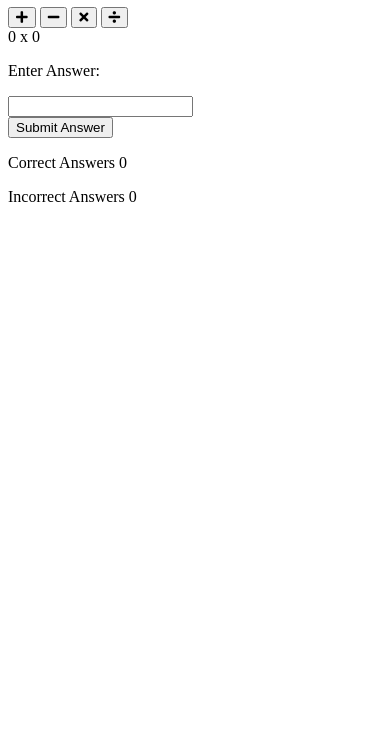
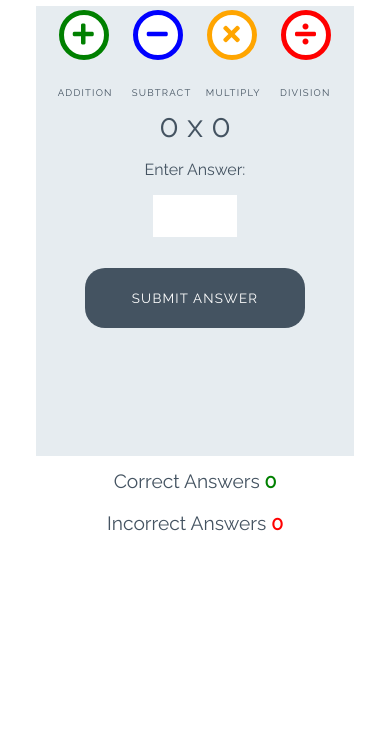
Before and after one commit to BeckySkel/love-maths, a plain HTML site: page index.html in a window 390 px wide. Shown: the part 112-844 px from the top of the page. Drawn offline with Linux system fonts and the light colour scheme.

Commit message:
Add styles for game

```diff
--- a/assets/css/style.css
+++ b/assets/css/style.css
@@ -0,0 +1,252 @@
+/* --------- Global style */
+
+body {
+    background-color: white;
+    font-family: "Raleway", sans-serif;
+    color: #445361;
+    text-align: center;
+}
+
+/* --------- Heading */
+
+.heading {
+    text-align: center;
+    font-size: 2.5rem;
+}
+
+.logo {
+    height: 40px;
+    padding-right: 5px;
+}
+
+/* --------- Game layout */
+
+.game-area {
+    background-color: #E6ECF0;
+    box-sizing: border-box;
+    width: 85%;
+    height: 65vh;
+    max-height: 450px;
+    max-width: 830px;
+    margin-left: auto;
+    margin-right: auto;
+    padding: 1%;
+}
+
+.question-area {
+    width: 50%;
+    font-size: 2rem;
+    margin: auto;
+    padding: 50px 0;
+}
+
+.question-area span {
+    padding: 0 15px;
+}
+
+.score-area {
+    margin: 5px auto;
+    width: 60%;
+    font-size: 1.2rem;
+}
+
+.controls-area {
+    width: 85%;
+    margin: 30px auto;
+}
+
+#score {
+    color: green;
+    font-weight: bold;
+}
+
+#incorrect {
+    color: red;
+    font-weight: bold;
+}
+
+.answer-message {
+    display: none;
+    font-size: 1rem;
+}
+
+#answer-box {
+    border: none;
+    color: #445361;
+    display: inline-block;
+    height: 40px;
+    width: 80px;
+    font-size: 1.2rem;
+}
+
+.scores {
+    display: inline-block;
+    padding: 25px;
+}
+
+/* --------- Buttons */
+
+.btn {
+    width: 220px;
+    height: 60px;
+    font-family: "Raleway", sans-serif;
+    text-transform: uppercase;
+    letter-spacing: 1.2px;
+    color: white;
+}
+
+.btn:focus {
+    outline: none;
+}
+
+.btn--big {
+    padding-top: 10px;
+    border-radius: 50%;
+    background-color: white;
+    border: 10px solid;
+    width: 100px;
+    height: 100px;
+    font-size: 3.2rem;
+    margin: 0 30px;
+    transition: all 0.5s;
+}
+
+.btn--big::after {
+    content: attr(data-type);
+    font-size: 1rem;
+    color: #445361;
+    position: relative;
+    bottom: -1.5rem;
+}
+
+.btn--blue {
+    border-color: blue;
+    color: blue;
+}
+
+.btn--blue:active,
+.btn--blue:hover {
+    background-color: darkblue;
+    color: white;
+}
+
+.btn--orange {
+    border-color: orange;
+    color: orange;
+}
+
+.btn--orange:active,
+.btn--orange:hover {
+    background-color: darkorange;
+    color: white;
+}
+
+.btn--red {
+    border-color: red;
+    color: red;
+}
+
+.btn--red:active,
+.btn--red:hover {
+    background-color: darkred;
+    color: white;
+}
+
+.btn--green {
+    border-color: green;
+    color: green;
+}
+
+.btn--green:active,
+.btn--green:hover {
+    background-color: darkgreen;
+    color: white;
+}
+
+.btn--gray {
+    margin-top: 25px;
+    background-color: #445361;
+    border: 1px transparent;
+    border-radius: 20px;
+}
+
+.btn--gray:active,
+.btn--gray:hover {
+    background-color: #0d1013;
+}
+
+/* --------- Media queries */
+
+@media (max-width: 414px) {
+    .controls-area {
+        width: 100%;
+    }
+
+    .btn--big {
+        margin: 0 10px;
+        padding: 5px;
+        border: 5px solid;
+        width: 50px;
+        height: 50px;
+        font-size: 1.5rem;
+    }
+
+    .btn--big::after {
+        font-size: 0.6rem;
+        left: -0.7rem;
+    }
+
+    .question-area {
+        padding: 10% 0;
+        width: 100%;
+    }
+
+    .question-area span {
+        padding: 0;
+    }
+
+    .answer-message {
+        display: block;
+    }
+
+    #answer-box {
+        display: block;
+        margin: 0 auto;
+    }
+    .btn--gray {
+        margin-top: 0;
+    }
+
+    .score-area {
+        width: 100%;
+    }
+
+    .scores {
+        margin: 0.5em auto;
+        display: block;
+        padding: 5px;
+    }
+
+    .heading {
+        font-size: 2rem;
+    }
+}
+
+@media (max-width: 320px) {
+    .game-area {
+        height: 70vh;
+    }
+
+    .controls-area {
+        width: 75%;
+        margin: 10px auto;
+    }
+
+    .btn--big {
+        margin: 10px 10px;
+    }
+    .question-area {
+        padding: 10px 0;
+    }
+
+}
--- a/index.html
+++ b/index.html
@@ -16,16 +16,16 @@
 
     <div class="game-area">
         <div class="controls.area">
-            <button class="btn btn-big btn-green">
+            <button data-type="addition" class="btn btn--big btn--green">
                 <i class="fas fa-plus"></i>
             </button>
-            <button class="btn btn-big btn-blue">
+            <button data-type="subtract" class="btn btn--big btn--blue">
                 <i class="fas fa-minus"></i>
             </button>
-            <button class="btn btn-big btn-orange">
+            <button data-type="multiply" class="btn btn--big btn--orange">
                 <i class="fas fa-times"></i>
             </button>
-            <button class="btn btn-big btn-red">
+            <button data-type="division" class="btn btn--big btn--red">
                 <i class="fas fa-divide"></i>
             </button>
         </div>
@@ -39,7 +39,7 @@
             <p class="answer-message">Enter Answer:</p>
             <input id="answer-box" type="number">
         </div>
-        <button class="btn btn-gray">Submit Answer</button>
+        <button data-type="submit" class="btn btn--gray">Submit Answer</button>
     </div>
 
     <div class="score-area">
```
